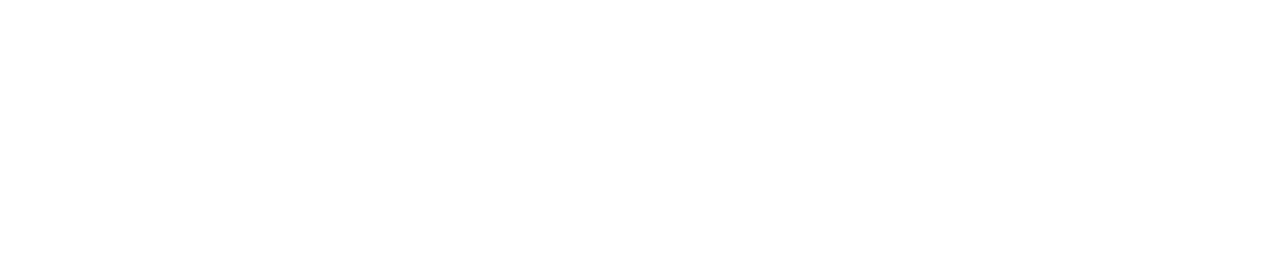
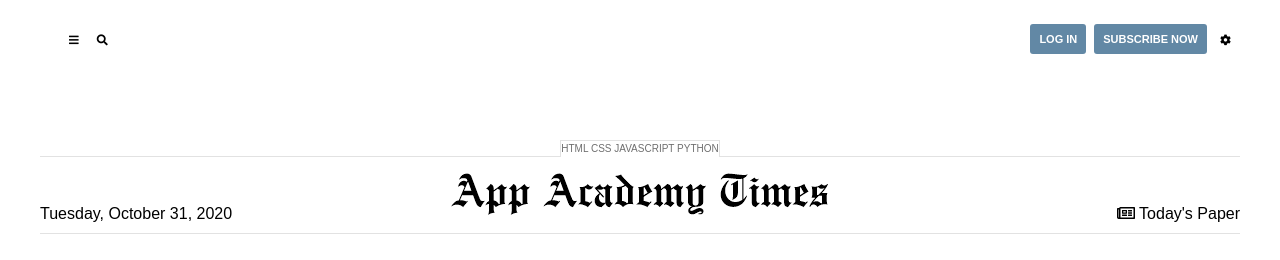
Before and after one commit to Imbilu/app-academy-times, a plain HTML site: page index.html in a window 1280 px wide. Drawn offline with Linux system fonts and the light colour scheme.

Commit message:
phase 1: created and styled header

```diff
--- a/index.html
+++ b/index.html
@@ -1 +1,55 @@
-<!-- Your code here -->
+<!DOCTYPE html>
+<html lang="en">
+<head>
+    <meta charset="UTF-8">
+    <meta name="viewport" content="width=device-width, initial-scale=1.0">
+    <title>App Academy Times</title>
+    <link rel="stylesheet" href="https://use.fontawesome.com/releases/v5.0.12/css/all.css">
+    <link rel="stylesheet" href="stylesheets/main-styles.css">
+</head>
+<body>
+    <header>
+        <div class="masthead">
+            <div class="masthead__menu">
+                <div>
+                    <i class="fa fa-bars icons"></i>
+                  </div>
+                  <div>
+                    <i class="fa fa-search icons"></i>
+                  </div>
+            </div>
+            <div class="masthead__actions">
+                <button>Log In</button>
+                <button>Subscribe now</button>
+                <div><i class="fa fa-cog icons"></i></div>
+            </div>
+            <div class="masthead__techs">
+                <div class="techs">
+                    <span class="masthead__techs-html">html</span>
+                    <span class="masthead__techs-css">css</span>
+                    <span class="masthead__techs-javascript">javascript</span>
+                    <span class="masthead__techs-python">python</span>
+                </div>
+            </div>
+            <div class="masthead__date">
+                Tuesday, October 31, 2020
+            </div>
+            <div class="masthead__logo">
+                <img src="images/AA_Times_Logo.png" alt="AA times logo">
+            </div>
+            <div class="masthead__paper">
+                <div>
+                    <i class="far fa-newspaper"></i>
+                    Today's Paper
+                </div>
+            </div>
+        </div>
+    </header>
+    <main>
+
+    </main>
+    <footer>
+
+    </footer>
+</body>
+</html>
--- a/stylesheets/components/masthead.css
+++ b/stylesheets/components/masthead.css
@@ -1 +1,99 @@
-/* Your code here */
+.masthead {
+    display: grid;
+    grid-template-columns: repeat(3, 1fr);
+    grid-template-rows: repeat(3, 1fr);
+}
+
+.masthead__menu {
+    grid-area: 1/1;
+    display: flex;
+    align-items: center;
+    padding-left: 20px;
+}
+
+.masthead__actions {
+    grid-area: 1/3;
+    display: flex;
+    justify-content: flex-end;
+    align-items: center;
+    padding: 5px 0;
+}
+
+.masthead__techs {
+    color: #6f6f6f;
+    display: flex;
+    font-size: 10px;
+    grid-area: 2/2;
+    justify-content: center;
+    align-items: flex-end;
+    text-transform: uppercase;
+}
+
+.techs {
+    align-items: center;
+    background-color: #ffffff;
+    border-top: 1px solid #e2e2e2;
+    border-right: 1px solid #e2e2e2;
+    border-left: 1px solid #e2e2e2;
+    position: relative;
+    top: 1px;
+}
+
+.masthead__logo {
+    grid-area: 3/2;
+    display: flex;
+    align-items: center;
+    justify-content: center;
+    padding-top: 5px;
+    border-bottom: 1px solid #e2e2e2;
+    padding-bottom: 11px;
+    border-top: 1px solid #e2e2e2;
+}
+
+.masthead__date {
+    grid-area: 3/1;
+    display: flex;
+    align-items: flex-end;
+    border-bottom: 1px solid #e2e2e2;
+    border-top: 1px solid #e2e2e2;
+    padding-bottom: 11px;
+}
+
+.masthead__paper {
+    grid-area: 3/3;
+    display: flex;
+    align-items: flex-end;
+    justify-content: flex-end;
+    border-bottom: 1px solid #e2e2e2;
+    border-top: 1px solid #e2e2e2;
+    padding-bottom: 11px;
+}
+
+.icons {
+    font-size: 11px;
+    padding: 7px 9px;
+}
+
+.icons:hover {
+    background-color: #f7f7f5;
+}
+
+button {
+    background-color: #6288a5;
+    border-radius: 3px;
+    font-size: 11px;
+    font-weight: bold;
+    padding: 7px 9px;
+    margin: 0 4px;
+    color: #ffffff;
+    text-transform: uppercase;
+}
+
+button:hover {
+    background-color: #326891;
+
+}
+
+.masthead__techs > span {
+    margin: 0 2px;
+}
```
